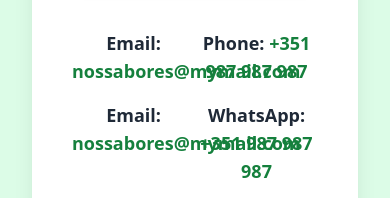
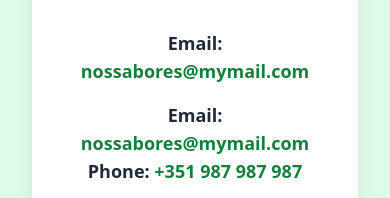
Before and after one commit to Almin49/Nos-Sabores, a plain HTML site: page index.html in a window 390 px wide. Shown: the part 3297-3495 px from the top of the page. Drawn offline with nearby package versions, Linux system fonts and the light colour scheme.

Commit message:
Add files via upload

```diff
--- a/index.html
+++ b/index.html
@@ -233,7 +233,7 @@
         </form>
 
         <!-- CONTACT DETAILS -->
-        <div class="grid grid-cols-2">
+        <div class="grid sm:grid-cols-2 grid-cols-1">
           <div class="text-center space-y-4">
             <p class="text-lg font-bold">
               Email:
```
